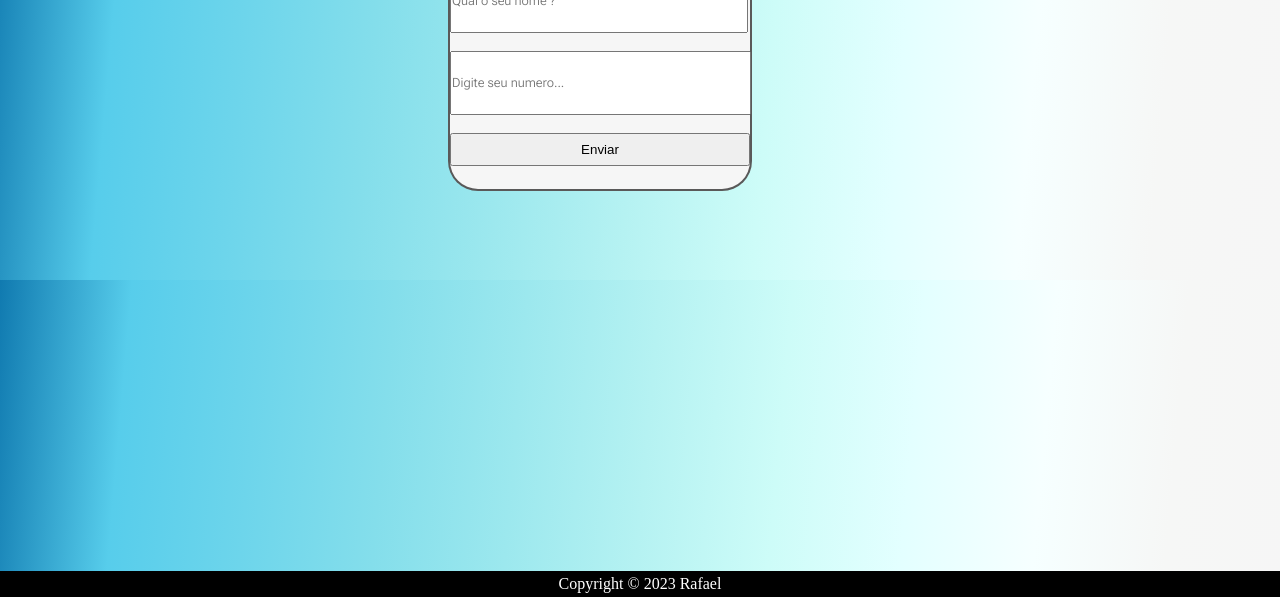
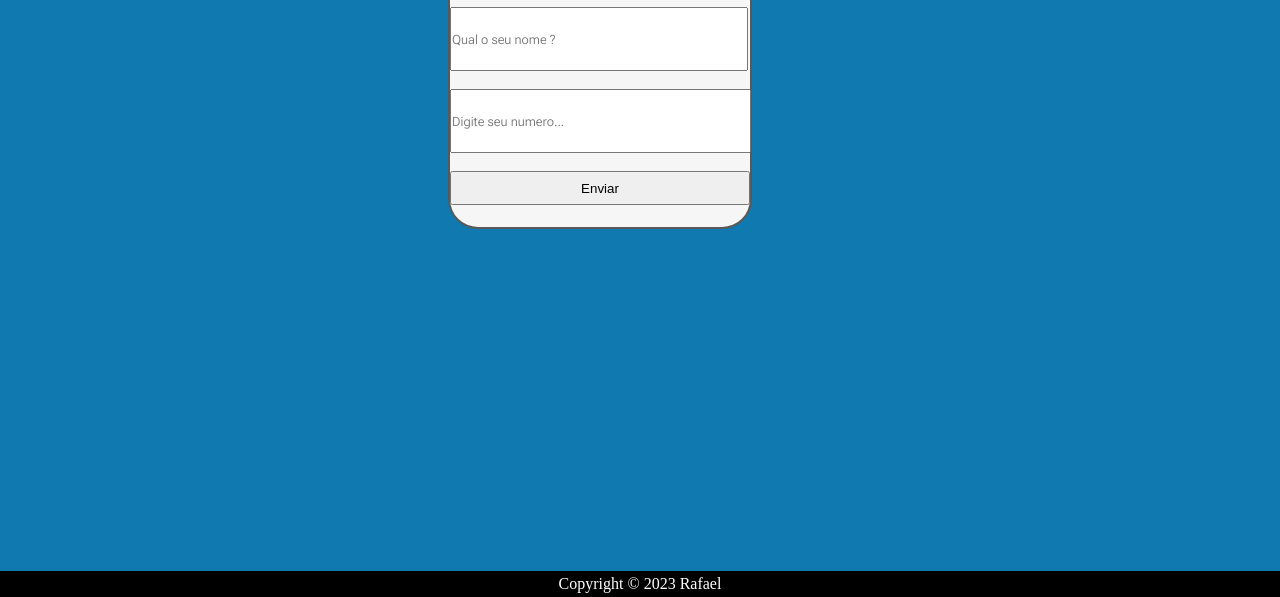
Before and after one commit to rafalacerda10/front-crud-categories, a plain HTML site: page app/form.html in a window 1280 px wide. Shown: the part 203-800 px from the top of the page. Drawn offline with Linux system fonts and the light colour scheme.

Commit message:
Finidh form 1

```diff
--- a/app/css-form/box-form.css
+++ b/app/css-form/box-form.css
@@ -1,3 +1,7 @@
+.box {
+    margin-top: 10%;
+}
+
 /* Box form */
 .box-form{
     display: flex;
@@ -29,7 +33,7 @@
     height: 2.5em;
 
 }
-
+/*link send */
 #send a {
     text-decoration: none;
     color: #000;
--- a/app/style-form.css
+++ b/app/style-form.css
@@ -3,6 +3,7 @@
 @import url(../app/css-form/box-title.css);
 @import url(../app/css/footer.css);
 @import url(../app/css-form/box-form.css);
+
 /*Importação fonts*/
 @import url('https://fonts.googleapis.com/css2?family=IBM+Plex+Sans&family=Roboto+Flex:opsz,wght@8..144,200;8..144,300&display=swap');
 
@@ -18,9 +19,8 @@
 }
 /*Body*/
 body {
-    background-image: linear-gradient(275deg, #f6f6f6 0, #f6f7f6 10%, #f6ffff 20%, #e3ffff 30%, #cdfcf8 40%, #b5f2f2 50%, #9ce8ee 60%, #84deeb 70%, #6dd5eb 80%, #57cdeb 90%,  #107AB0 100%);
-    color: white;
-
+    background-color: #107AB0;
+    color: #fff;
 
 }
 /* #107AB0;*/
```
Also changed, not shown: app/form.html (+4 -1 lines), app/index.html (+2 -0 lines).
